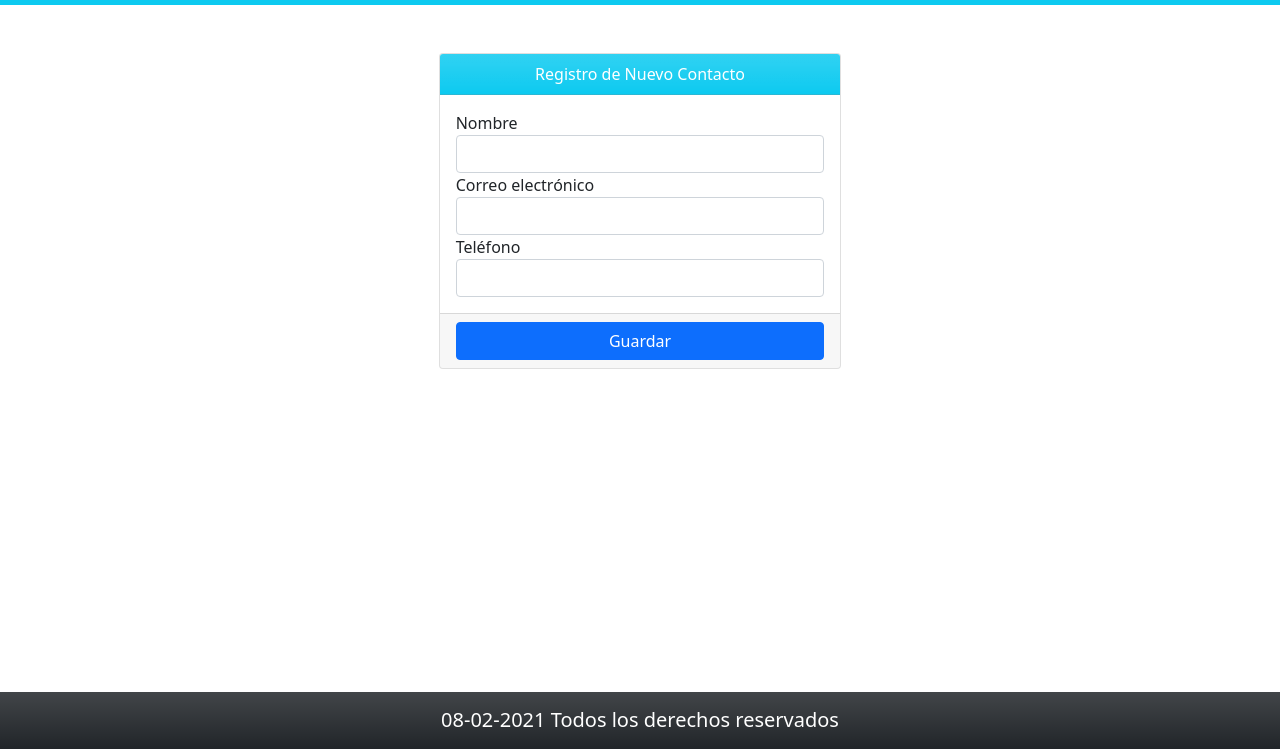
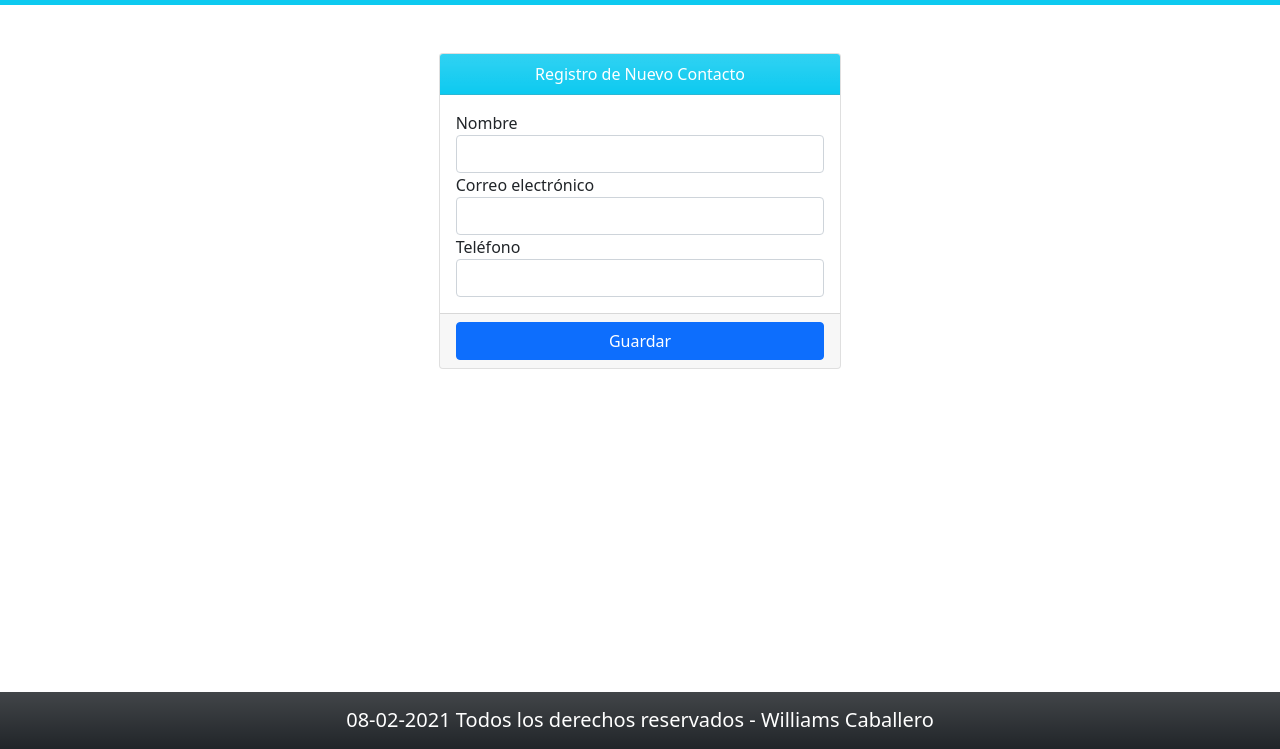
Before and after one commit to willknight2/ejemplogit, a plain HTML site: page index.html in a window 1280 px wide. Shown: the part 51-800 px from the top of the page. Drawn offline with nearby package versions, Linux system fonts and the light colour scheme; some packages are replaced by stand-ins of ours; a script that the page names is missing.

Commit message:
Modicicacion index Se midifico el archivo index.html para el ejemplo en git

```diff
--- a/index.html
+++ b/index.html
@@ -8,7 +8,7 @@
     <!-- Bootstrap CSS -->
     <link href="https://cdn.jsdelivr.net/npm/bootstrap@5.0.0-beta1/dist/css/bootstrap.min.css" rel="stylesheet" integrity="sha384-giJF6kkoqNQ00vy+HMDP7azOuL0xtbfIcaT9wjKHr8RbDVddVHyTfAAsrekwKmP1" crossorigin="anonymous">
 
-    <title>Proyecto Agenda-JS2</title>
+    <title>Proyecto Agenda-JS2 / ver. Git</title>
   </head>
 
   <body>
@@ -71,7 +71,7 @@
     </section>
 
     <footer class="bg-dark bg-gradient fixed-bottom p-3 text-center text-white">
-        <span class="h5">08-02-2021 Todos los derechos reservados</span>
+        <span class="h5">08-02-2021 Todos los derechos reservados - Williams Caballero</span>
 
     </footer>
 
```
